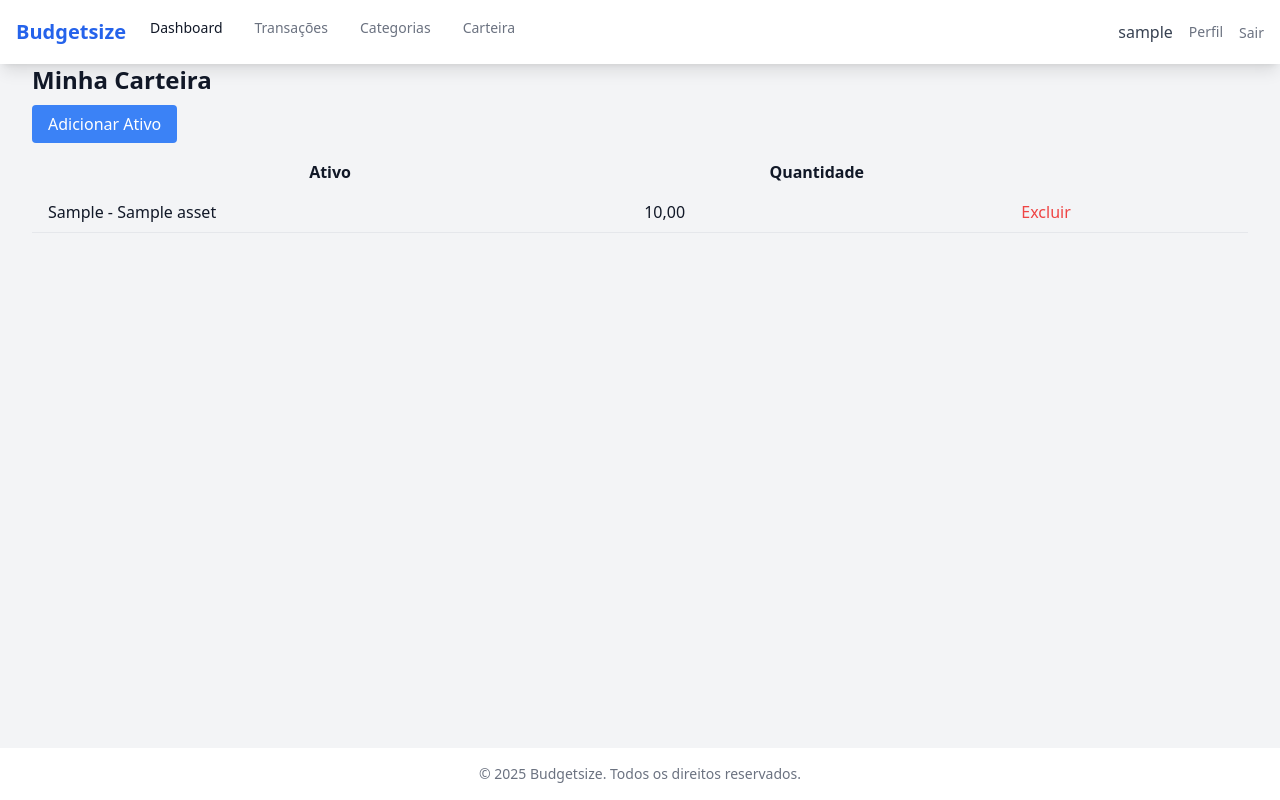
After one commit to IgorNogueira1/TCC-Django, a Django app: page /carteira/ in a window 1280 px wide. The commit adds this page. Run offline with Django 5.2, Linux system fonts and the light colour scheme; a user stored in the database is signed in; tables that the repository leaves empty hold one stand-in row (values such as "Sample post"); some libraries are stand-ins or nearby versions.

Commit message:
Add investment portfolio feature

```diff
--- a/budgetsize/settings.py
+++ b/budgetsize/settings.py
@@ -44,6 +44,7 @@ INSTALLED_APPS = [
     'crispy_forms',
     'crispy_tailwind',
     'core',
+    'investments',
 ]
 
 MIDDLEWARE = [
--- a/budgetsize/urls.py
+++ b/budgetsize/urls.py
@@ -22,5 +22,6 @@ from django.conf.urls.static import static
 urlpatterns = [
     path('admin/', admin.site.urls),
     path('', include('core.urls')),
+    path('', include('investments.urls')),
     path('accounts/', include('django.contrib.auth.urls')),
 ] + static(settings.MEDIA_URL, document_root=settings.MEDIA_ROOT)
--- /dev/null
+++ b/investments/admin.py
@@ -0,0 +1,5 @@
+from django.contrib import admin
+from .models import Asset, PortfolioItem
+
+admin.site.register(Asset)
+admin.site.register(PortfolioItem)
--- /dev/null
+++ b/investments/apps.py
@@ -0,0 +1,6 @@
+from django.apps import AppConfig
+
+
+class InvestmentsConfig(AppConfig):
+    default_auto_field = 'django.db.models.BigAutoField'
+    name = 'investments'
--- /dev/null
+++ b/investments/models.py
@@ -0,0 +1,30 @@
+from django.db import models
+from django.contrib.auth.models import User
+
+
+class Asset(models.Model):
+    STOCK = 'stock'
+    FII = 'fii'
+    ASSET_TYPES = [
+        (STOCK, 'Ação'),
+        (FII, 'Fundo Imobiliário'),
+    ]
+
+    name = models.CharField(max_length=100)
+    symbol = models.CharField(max_length=20, unique=True)
+    asset_type = models.CharField(max_length=10, choices=ASSET_TYPES)
+
+    def __str__(self):
+        return f"{self.symbol} - {self.name}"
+
+
+class PortfolioItem(models.Model):
+    user = models.ForeignKey(User, on_delete=models.CASCADE)
+    asset = models.ForeignKey(Asset, on_delete=models.CASCADE)
+    quantity = models.DecimalField(max_digits=10, decimal_places=2)
+
+    class Meta:
+        unique_together = ('user', 'asset')
+
+    def __str__(self):
+        return f"{self.asset.symbol} ({self.quantity})"
--- /dev/null
+++ b/investments/urls.py
@@ -0,0 +1,8 @@
+from django.urls import path
+from . import views
+
+urlpatterns = [
+    path('carteira/', views.portfolio_list, name='portfolio_list'),
+    path('carteira/adicionar/', views.portfolio_add, name='portfolio_add'),
+    path('carteira/<int:pk>/excluir/', views.portfolio_delete, name='portfolio_delete'),
+]
--- /dev/null
+++ b/investments/views.py
@@ -0,0 +1,36 @@
+from django.shortcuts import render, redirect, get_object_or_404
+from django.contrib.auth.decorators import login_required
+from django.contrib import messages
+from .models import PortfolioItem
+from .forms import PortfolioItemForm
+
+
+@login_required
+def portfolio_list(request):
+    items = PortfolioItem.objects.filter(user=request.user).select_related('asset')
+    return render(request, 'investments/portfolio_list.html', {'items': items})
+
+
+@login_required
+def portfolio_add(request):
+    if request.method == 'POST':
+        form = PortfolioItemForm(request.POST, user=request.user)
+        if form.is_valid():
+            item = form.save(commit=False)
+            item.user = request.user
+            item.save()
+            messages.success(request, 'Ativo adicionado à carteira!')
+            return redirect('portfolio_list')
+    else:
+        form = PortfolioItemForm(user=request.user)
+    return render(request, 'investments/portfolio_form.html', {'form': form})
+
+
+@login_required
+def portfolio_delete(request, pk):
+    item = get_object_or_404(PortfolioItem, pk=pk, user=request.user)
+    if request.method == 'POST':
+        item.delete()
+        messages.success(request, 'Ativo removido da carteira!')
+        return redirect('portfolio_list')
+    return render(request, 'investments/portfolio_confirm_delete.html', {'item': item})
--- a/templates/base.html
+++ b/templates/base.html
@@ -29,6 +29,7 @@
                         <a href="{% url 'dashboard' %}" class="text-sm font-medium hover:text-blue-600 dark:hover:text-blue-300">Dashboard</a>
                         <a href="{% url 'transacao_list' %}" class="text-sm font-medium text-gray-500 hover:text-gray-900 dark:text-gray-300 dark:hover:text-white">Transações</a>
                         <a href="{% url 'categoria_list' %}" class="text-sm font-medium text-gray-500 hover:text-gray-900 dark:text-gray-300 dark:hover:text-white">Categorias</a>
+                        <a href="{% url 'portfolio_list' %}" class="text-sm font-medium text-gray-500 hover:text-gray-900 dark:text-gray-300 dark:hover:text-white">Carteira</a>
                     </div>
                 </div>
                 <div class="flex items-center gap-4">
--- /dev/null
+++ b/templates/investments/portfolio_list.html
@@ -0,0 +1,31 @@
+{% extends 'base.html' %}
+{% block title %}Carteira{% endblock %}
+{% block content %}
+<h1 class="text-2xl font-bold mb-4">Minha Carteira</h1>
+<a href="{% url 'portfolio_add' %}" class="bg-blue-500 text-white px-4 py-2 rounded">Adicionar Ativo</a>
+<table class="min-w-full mt-4">
+    <thead>
+        <tr>
+            <th class="px-4 py-2">Ativo</th>
+            <th class="px-4 py-2">Quantidade</th>
+            <th class="px-4 py-2"></th>
+        </tr>
+    </thead>
+    <tbody>
+        {% for item in items %}
+        <tr class="border-b">
+            <td class="px-4 py-2">{{ item.asset.symbol }} - {{ item.asset.name }}</td>
+            <td class="px-4 py-2">{{ item.quantity }}</td>
+            <td class="px-4 py-2">
+                <form method="post" action="{% url 'portfolio_delete' item.pk %}">
+                    {% csrf_token %}
+                    <button type="submit" class="text-red-500">Excluir</button>
+                </form>
+            </td>
+        </tr>
+        {% empty %}
+        <tr><td colspan="3" class="px-4 py-2">Nenhum ativo na carteira.</td></tr>
+        {% endfor %}
+    </tbody>
+</table>
+{% endblock %}
```
Also changed, not shown: investments/forms.py (added, +14 -0 lines), templates/investments/portfolio_confirm_delete.html (added, +10 -0 lines), templates/investments/portfolio_form.html (added, +10 -0 lines), investments/__init__.py (added), investments/migrations/0001_initial.py (added), investments/migrations/__init__.py (added).
